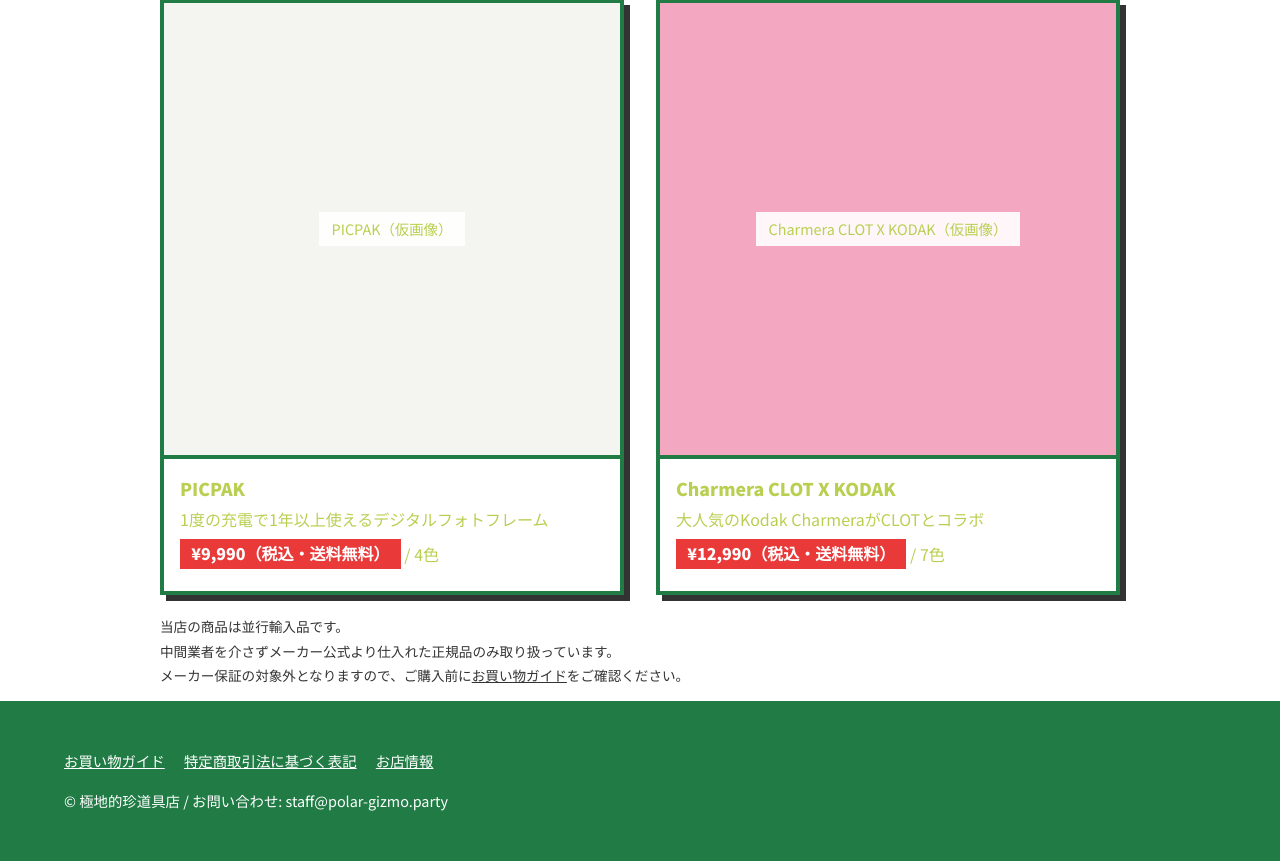
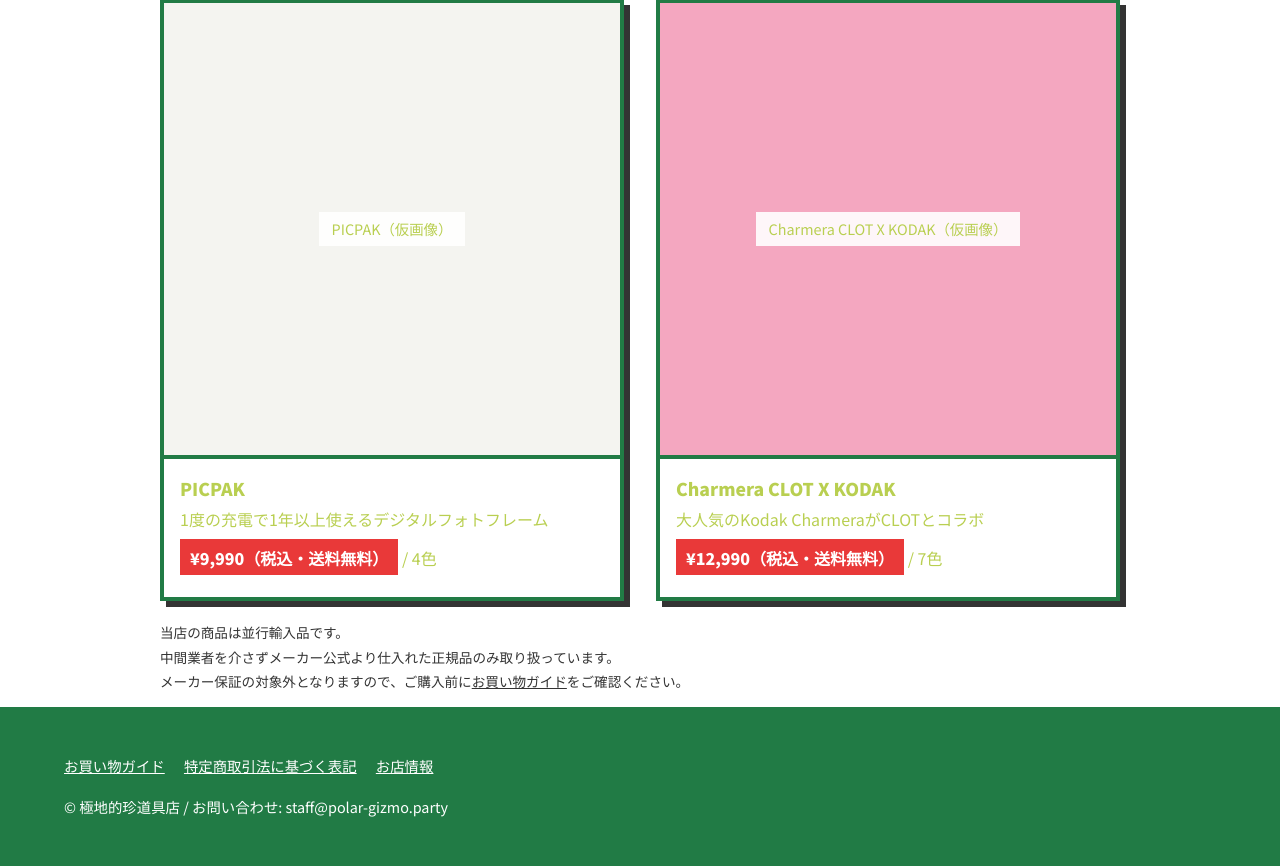
Before and after one commit to ruuuuuuuruuuuuuu/polar-gizmo-site, a plain HTML site: page public/index.html in a window 1280 px wide. Shown: the part 1035-1901 px from the top of the page. Drawn offline with Linux system fonts and the light colour scheme.

Commit message:
Update style.css

```diff
--- a/public/style.css
+++ b/public/style.css
@@ -205,8 +205,9 @@ display: inline-block;
 background: var(--r2);
 color: #fff;
 font-weight: 900;
-padding: .05em .7em;
+padding: 11px 10px 9px;
 margin: .3rem 0;
+line-height: 1;
 }
 .ph {
 display: grid;
```
